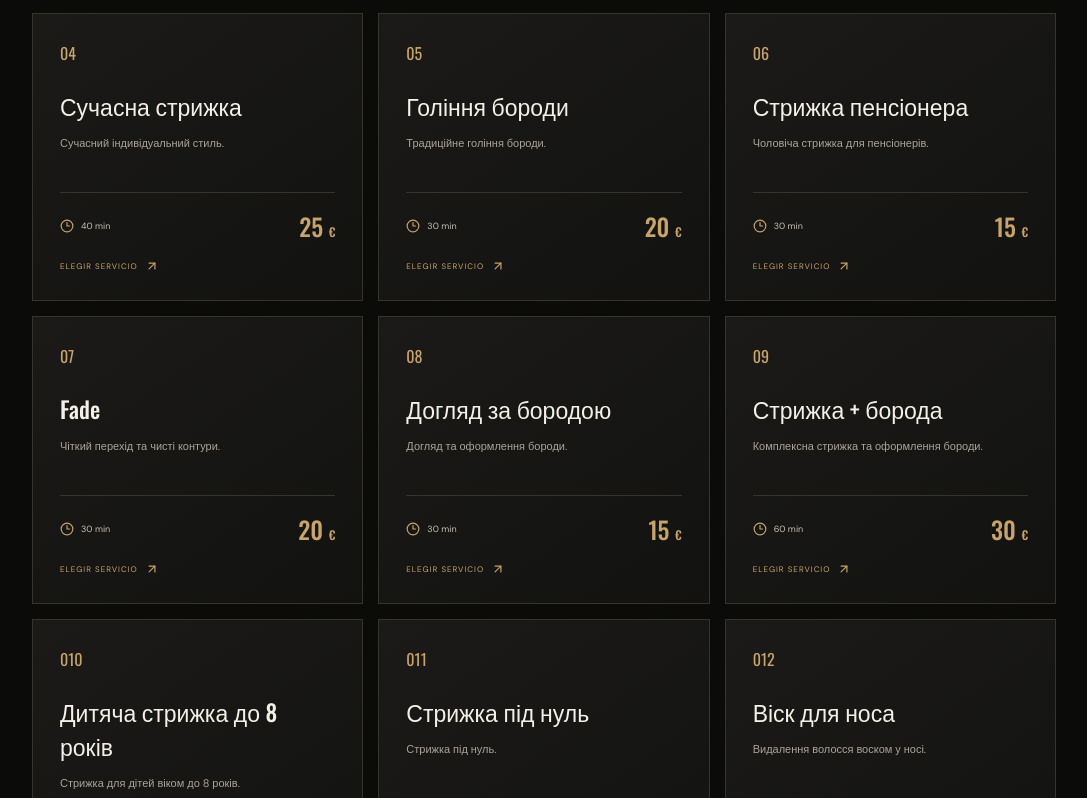
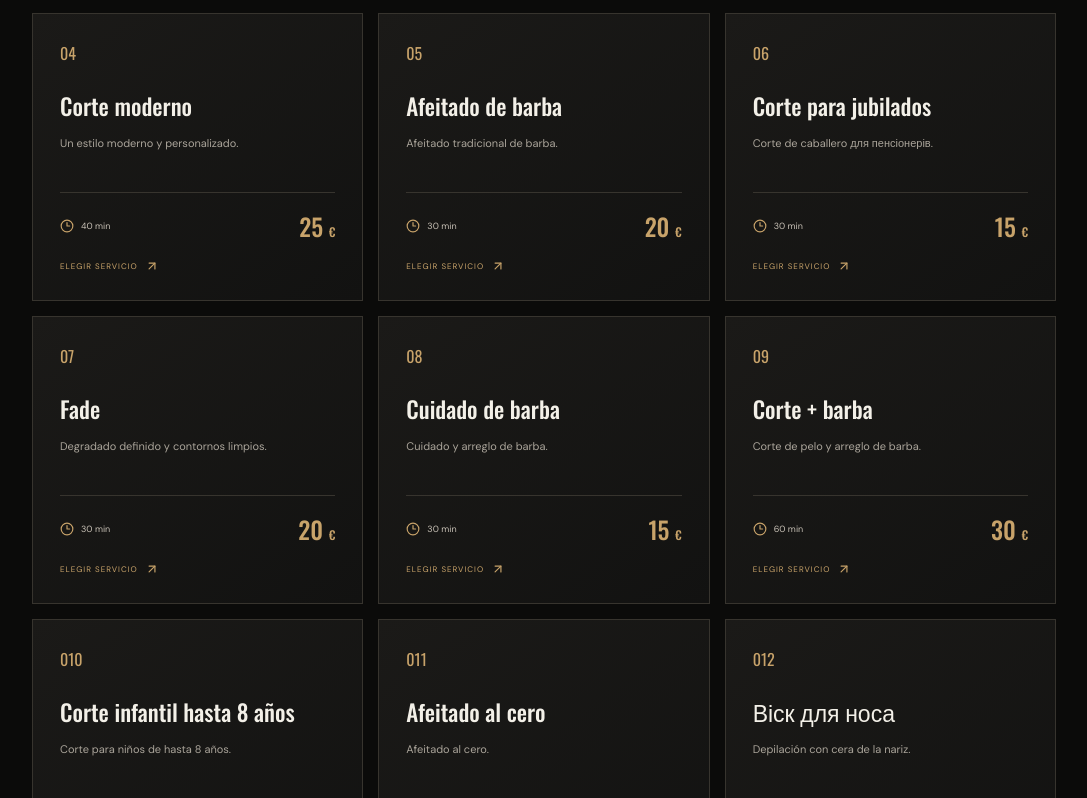
Before and after one commit to UlichIgor/barberia, a React (Vite) app: page /#/services in a window 1280 px wide. Shown: the part 862-1660 px from the top of the page, without its empty margins (96-1183 px from the left). Built offline with nearby package versions, Linux system fonts and the light colour scheme; no server answers; the database is empty.

Commit message:
Translate public BARBERIA interface into Spanish

```diff
--- a/src/data/services.js
+++ b/src/data/services.js
@@ -1,14 +1,14 @@
 export const services = [
-{id:'cut',name:'Чоловіча стрижка',sourceName:'Corte caballero',description:'Класична чоловіча стрижка.',duration:30,price:20},
-{id:'beard-trim',name:'Корекція бороди',sourceName:'Recorte de la barba',description:'Охайна форма та контури бороди.',duration:30,price:15},
-{id:'shave-head',name:'Стрижка машинкою',sourceName:'Rapado',description:'Коротка стрижка машинкою.',duration:15,price:15},
-{id:'modern',name:'Сучасна стрижка',sourceName:'Corte Moderno',description:'Сучасний індивідуальний стиль.',duration:40,price:25},
-{id:'beard-shave',name:'Гоління бороди',sourceName:'Afeitado De Barba',description:'Традиційне гоління бороди.',duration:30,price:20},
-{id:'senior',name:'Стрижка пенсіонера',sourceName:'Corte Jubilado',description:'Чоловіча стрижка для пенсіонерів.',duration:30,price:15},
-{id:'fade',name:'Fade',sourceName:'Corte Fade',description:'Чіткий перехід та чисті контури.',duration:30,price:20},
-{id:'beard-care',name:'Догляд за бородою',sourceName:'Cuidado de la Barba',description:'Догляд та оформлення бороди.',duration:30,price:15},
-{id:'combo',name:'Стрижка + борода',sourceName:'Corte Pelo + Barba',description:'Комплексна стрижка та оформлення бороди.',duration:60,price:30},
-{id:'kid',name:'Дитяча стрижка до 8 років',sourceName:'Corte Niño Hasta 8 Años',description:'Стрижка для дітей віком до 8 років.',duration:30,price:15},
-{id:'zero',name:'Стрижка під нуль',sourceName:'Corte a Zero',description:'Стрижка під нуль.',duration:15,price:10},
-{id:'nose-wax',name:'Віск для носа',sourceName:'Waxing nariz',description:'Видалення волосся воском у носі.',duration:5,price:5}
+{id:'cut',name:'Corte de caballero',sourceName:'Corte caballero',description:'Corte clásico de caballero.',duration:30,price:20},
+{id:'beard-trim',name:'Arreglo de barba',sourceName:'Recorte de la barba',description:'Perfilado y contornos definidos de la barba.',duration:30,price:15},
+{id:'shave-head',name:'Corte a máquina',sourceName:'Rapado',description:'Corte corto a máquina.',duration:15,price:15},
+{id:'modern',name:'Corte moderno',sourceName:'Corte Moderno',description:'Un estilo moderno y personalizado.',duration:40,price:25},
+{id:'beard-shave',name:'Afeitado de barba',sourceName:'Afeitado De Barba',description:'Afeitado tradicional de barba.',duration:30,price:20},
+{id:'senior',name:'Corte para jubilados',sourceName:'Corte Jubilado',description:'Corte de caballero для пенсіонерів.',duration:30,price:15},
+{id:'fade',name:'Fade',sourceName:'Corte Fade',description:'Degradado definido y contornos limpios.',duration:30,price:20},
+{id:'beard-care',name:'Cuidado de barba',sourceName:'Cuidado de la Barba',description:'Cuidado y arreglo de barba.',duration:30,price:15},
+{id:'combo',name:'Corte + barba',sourceName:'Corte Pelo + Barba',description:'Corte de pelo y arreglo de barba.',duration:60,price:30},
+{id:'kid',name:'Corte infantil hasta 8 años',sourceName:'Corte Niño Hasta 8 Años',description:'Corte para niños de hasta 8 años.',duration:30,price:15},
+{id:'zero',name:'Afeitado al cero',sourceName:'Corte a Zero',description:'Afeitado al cero.',duration:15,price:10},
+{id:'nose-wax',name:'Віск для носа',sourceName:'Waxing nariz',description:'Depilación con cera de la nariz.',duration:5,price:5}
 ];
```
